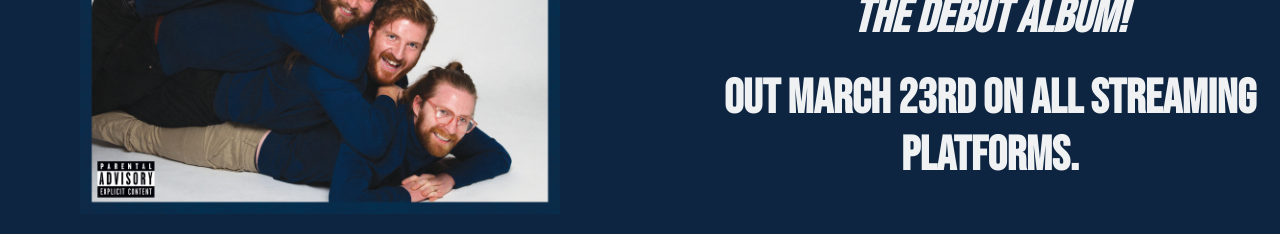
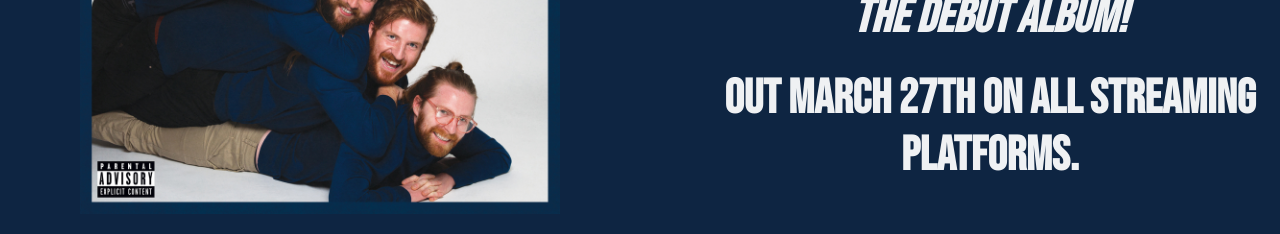
Before and after one commit to keoghpe/react-scratch, a React (Create React App) app: page / in a window 1280 px wide. Shown: the part 367-601 px from the top of the page. Built offline with nearby package versions, Linux system fonts and the light colour scheme.

Commit message:
Fix typo

```diff
--- a/src/App.js
+++ b/src/App.js
@@ -21,7 +21,7 @@ const Home = () => (
           <div className="textCollection">
               <h2>&lsquo;Couldn't Give a Rats&rsquo;</h2>
               <h3 className="emphasised">The debut album!</h3>
-              <h3>Out March 23rd on all streaming platforms.</h3>
+              <h3>Out March 27th on all streaming platforms.</h3>
           </div>
       </div>
   </section>
```
